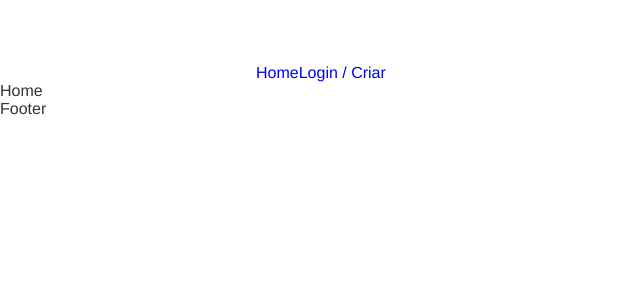
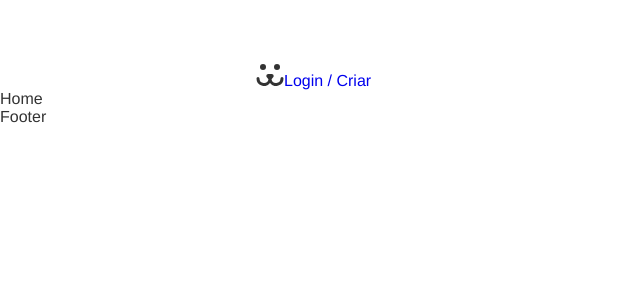
Before and after one commit to Sustavo/Dogs, a React (Create React App) app: page / in a window 1280 px wide. Shown: the top 300 px of the page, without its empty margins (0-640 px from the left). Built offline with nearby package versions, Linux system fonts and the light colour scheme.

Commit message:
Feat: create Header page

```diff
--- a/src/components/Header.jsx
+++ b/src/components/Header.jsx
@@ -1,13 +1,28 @@
-import { Link } from "react-router-dom"
-import styles from "./Header.module.css"
+import { Link } from "react-router-dom";
+import { useContext } from "react";
+import styles from "./Header.module.css";
+import { ReactComponent as Dogs } from "../Assets/dogs.svg";
+import { UserContext } from "../UserContext";
 
 export default function Header() {
-  return(
-    <div>
-      <nav className="container">
-        <Link to="/">Home</Link>
-        <Link to="/login">Login / Criar</Link>
+  const { data, userLogout } = useContext(UserContext);
+
+  return (
+    <header className={styles.header}>
+      <nav className={`${styles.nav} container`}>
+        <Link className={styles.logo} to="/" aria-label="Dogs - Home">
+          <Dogs />
+        </Link>
+
+        <Link className={styles.login} to={data ? '/conta' : '/login'}>
+          {data ?
+          (<div style={{display: 'flex'}}>
+            Olá, {data.nome}!
+            <button onClick={userLogout}>Sair</button>
+          </div>) :
+          "Login / Criar"}
+        </Link>
       </nav>
-    </div>
-  )
+    </header>
+  );
 }
```
